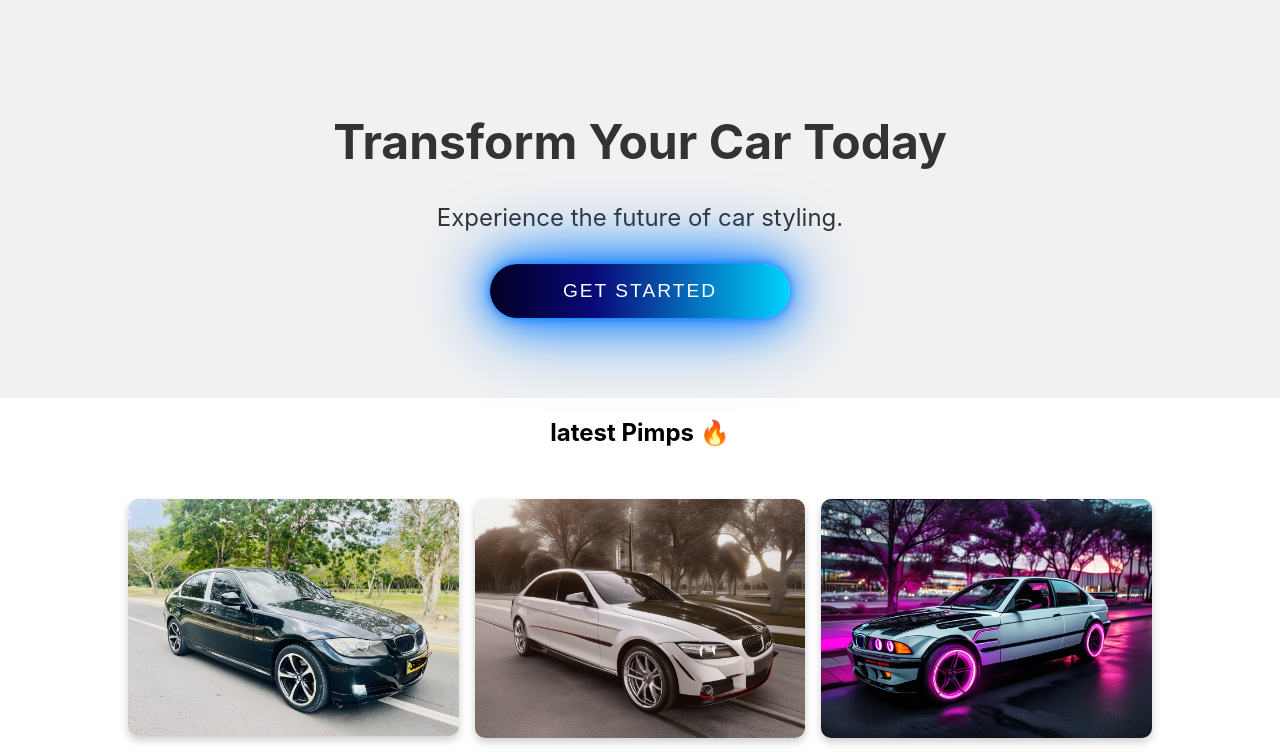
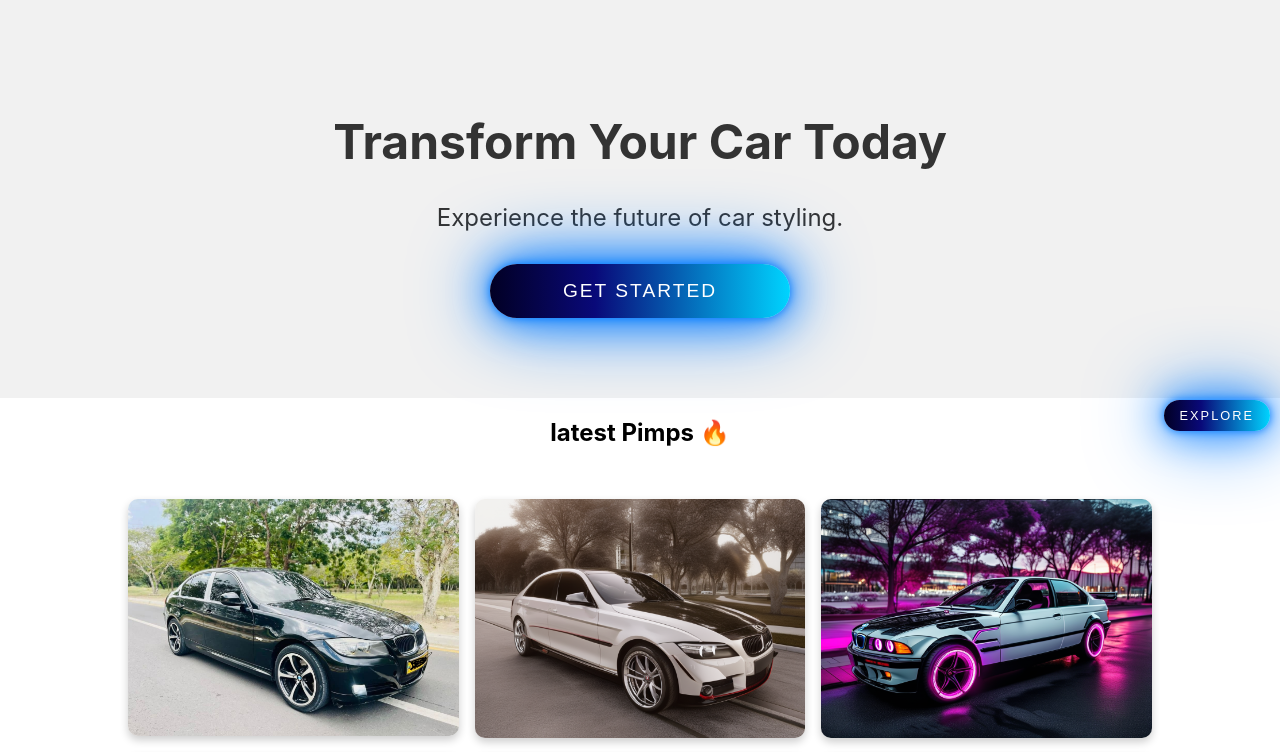
Before and after one commit to Bulalu/pimp-UI, a React (Create React App) app: page / in a window 1280 px wide. Shown: the top 752 px of the page. Built offline with nearby package versions, Linux system fonts and the light colour scheme; no server answers.

Commit message:
added explore page 🥱

```diff
--- a/src/App.js
+++ b/src/App.js
@@ -3,6 +3,7 @@ import { BrowserRouter as Router, Routes, Route } from 'react-router-dom';
 import HeroSection from './components/HeroSection';
 import DemoSection from './components/DemoSection';
 import ImageUploadPage from './components/ImageUploadPage';
+import Explore from './components/Explore';
 
 function App() {
   return (
@@ -16,6 +17,7 @@ function App() {
             </>
           } />
           <Route path="/upload" element={<ImageUploadPage />} />
+          <Route path="/explore" element={<Explore />} />
         </Routes>
       </div>
     </Router>
--- a/src/components/DemoSection.js
+++ b/src/components/DemoSection.js
@@ -1,9 +1,11 @@
 import React, { useState, useEffect } from 'react';
+import { useNavigate } from 'react-router-dom';
 
 const DemoSection = () => {
-    const images = ['/bima/og.JPG', '/bima/design.png', '/bima/neon.png', , '/bima/military.png', '/bima/whitebima.png', './bima/animebm.png'];
+    const images = ['/bima/og.JPG', '/bima/design.png', '/bima/neon.png', '/bima/military.png', '/bima/whitebima.png', './bima/animebm.png'];
     const [current, setCurrent] = useState(0);
     const [isModalOpen, setIsModalOpen] = useState(false);
+    const navigate = useNavigate();
 
     const handleNext = () => {
         setCurrent(current === images.length - 1 ? 0 : current + 1);
@@ -21,6 +23,11 @@ const DemoSection = () => {
     const closeModal = () => {
         setIsModalOpen(false);
     };
+
+    const navigateToExplore = () => {
+        navigate('/explore');
+    };
+
     useEffect(() => {
         const style = document.createElement('style');
         style.textContent = `
@@ -31,13 +38,30 @@ const DemoSection = () => {
         `;
         document.head.appendChild(style);
 
-
         return () => document.head.removeChild(style);
     }, []);
 
     return (
         <div id="demo" style={{ display: 'flex', justifyContent: 'center', alignItems: 'center', flexDirection: 'column' }}>
             <h2>latest Pimps 🔥</h2>
+            <button onClick={navigateToExplore} style={{
+                position: 'absolute',
+                top: '400px',
+                right: '10px',
+                backgroundColor: '#007AFF',
+                color: 'white',
+                border: 'none',
+                padding: '0.5rem 1rem',
+                borderRadius: '50px',
+                cursor: 'pointer',
+                boxShadow: '0 0 10px #007AFF, 0 0 40px #007AFF, 0 0 80px #007AFF',
+                transition: 'all 0.3s ease-in-out',
+                textTransform: 'uppercase',
+                letterSpacing: '2px',
+                outline: 'none',
+                background: 'linear-gradient(90deg, rgba(2,0,36,1) 0%, rgba(9,9,121,1) 35%, rgba(0,212,255,1) 100%)',
+                fontSize: '0.8rem'
+            }}>Explore</button>
             <div style={{ width: '80%', margin: '2rem 0', display: 'grid', gridTemplateColumns: 'repeat(3, 1fr)', gap: '1rem',  }}>
                 {images.map((img, index) => (
                     <img key={img} src={img} alt={`Transformation ${index}`} style={{ width: '100%', borderRadius: '10px', boxShadow: '0 4px 8px 0 rgba(0,0,0,0.2)', cursor: 'pointer' }} onClick={() => openModal(index)} />
@@ -48,10 +72,6 @@ const DemoSection = () => {
                     <img src={images[current]} alt="demo large" style={{ maxWidth: '80%', maxHeight: '80%', borderRadius: '10px', boxShadow: '0 8px 16px 0 rgba(0,0,0,0.2)' }} />
                 </div>
             )}
-            {/* <div style={{ display: 'flex', justifyContent: 'space-between', marginTop: '1rem' }}>
-                <button onClick={handlePrev} style={{ backgroundColor: '#007AFF', color: 'white', border: 'none', padding: '0.5rem 1rem', borderRadius: '20px', cursor: 'pointer' }}>Previous</button>
-                <button onClick={handleNext} style={{ backgroundColor: '#007AFF', color: 'white', border: 'none', padding: '0.5rem 1rem', borderRadius: '20px', cursor: 'pointer' }}>Next</button>
-            </div> */}
         </div>
     );
 };
--- /dev/null
+++ b/src/components/Explore.js
@@ -0,0 +1,91 @@
+import React, { useState, useEffect } from 'react';
+import { storage } from './firebase';
+import { ThreeDots } from 'react-loader-spinner';
+import { getStorage, ref, listAll, getDownloadURL } from 'firebase/storage';
+
+const Explore = () => {
+    const [images, setImages] = useState([]);
+    const [loading, setLoading] = useState(true);
+    const [selectedImage, setSelectedImage] = useState(null);
+
+    useEffect(() => {
+        const fetchImages = async () => {
+            try {
+                const storageRef = ref(storage, 'images/');
+                const result = await listAll(storageRef);
+                console.log("ListAll result:", result);
+                let urlPromises = result.items.map(imageRef => getDownloadURL(imageRef));
+                const urls = await Promise.all(urlPromises);
+                console.log("Image URLs:", urls);
+                setImages(urls);
+                setLoading(false);
+            } catch (error) {
+                console.error("Error fetching images:", error);
+            }
+        }
+        fetchImages();
+    }, []);
+
+    const handleImageClick = (url) => {
+        setSelectedImage(url);
+    }
+
+    const closeImage = () => {
+        setSelectedImage(null);
+    }
+
+    const imageStyles = {
+        display: 'flex',
+        flexWrap: 'wrap',
+        justifyContent: 'center',
+        gap: '1rem',
+        padding: '1rem',
+        maxWidth: '100%',
+        margin: 'auto'
+    };
+
+    const imgStyles = {
+        width: '300px',
+        height: '300px',
+        objectFit: 'cover',
+        borderRadius: '10px',
+        boxShadow: '0 4px 8px rgba(0, 0, 0, 0.1)',
+        transition: 'transform 0.3s ease-in-out',
+        cursor: 'pointer',
+        '&:hover': {
+            transform: 'scale(1.05)'
+        }
+    };
+
+    const loaderStyles = {
+        display: 'flex',
+        justifyContent: 'center',
+        alignItems: 'center',
+        height: '100vh',
+        backgroundColor: '#F3F3F3',
+        color: '#333'
+    };
+
+    return (
+        <div style={imageStyles}>
+            {loading ? (
+                <div style={loaderStyles}>
+                    <ThreeDots color="#007AFF" height={80} width={80} />
+                </div>
+            ) : (
+                images.map((url, index) => (
+                    <div key={index} style={{ width: '300px', height: '300px', overflow: 'hidden', borderRadius: '10px' }}>
+                        <img src={url} alt={`Content ${index}`} style={imgStyles} onClick={() => handleImageClick(url)} />
+                    </div>
+                ))
+            )}
+            {selectedImage && (
+                <div style={{ position: 'fixed', top: 0, left: 0, right: 0, bottom: 0, display: 'flex', justifyContent: 'center', alignItems: 'center', backgroundColor: 'rgba(0, 0, 0, 0.5)', zIndex: 1000 }} onClick={closeImage}>
+                    <img src={selectedImage} alt="Selected" style={{ maxWidth: '80%', maxHeight: '80%', borderRadius: '10px', boxShadow: '0 8px 16px 0 rgba(0,0,0,0.2)' }} />
+                </div>
+            )}
+        </div>
+    );
+};
+
+export default Explore;
--- a/src/components/firebase.js
+++ b/src/components/firebase.js
@@ -1,6 +1,7 @@
-import firebase from 'firebase/app';
-import 'firebase/storage';
+import { initializeApp } from 'firebase/app';
+import { getStorage } from 'firebase/storage';
 
+// Firebase configuration
 const firebaseConfig = {
     apiKey: process.env.REACT_APP_FIREBASE_API_KEY,
     authDomain: process.env.REACT_APP_FIREBASE_AUTH_DOMAIN,
@@ -9,11 +10,12 @@ const firebaseConfig = {
     messagingSenderId: process.env.REACT_APP_FIREBASE_MESSAGING_SENDER_ID,
     appId: process.env.REACT_APP_FIREBASE_APP_ID,
     measurementId: process.env.REACT_APP_FIREBASE_MEASUREMENT_ID
-  };
+};
 
+// Initialize Firebase
+const app = initializeApp(firebaseConfig);
 
-firebase.initializeApp(firebaseConfig);
+// Initialize Firebase Storage
+const storage = getStorage(app);
 
-const storage = firebase.storage();
-
-export { storage, firebase as default };
+export { storage };
```
